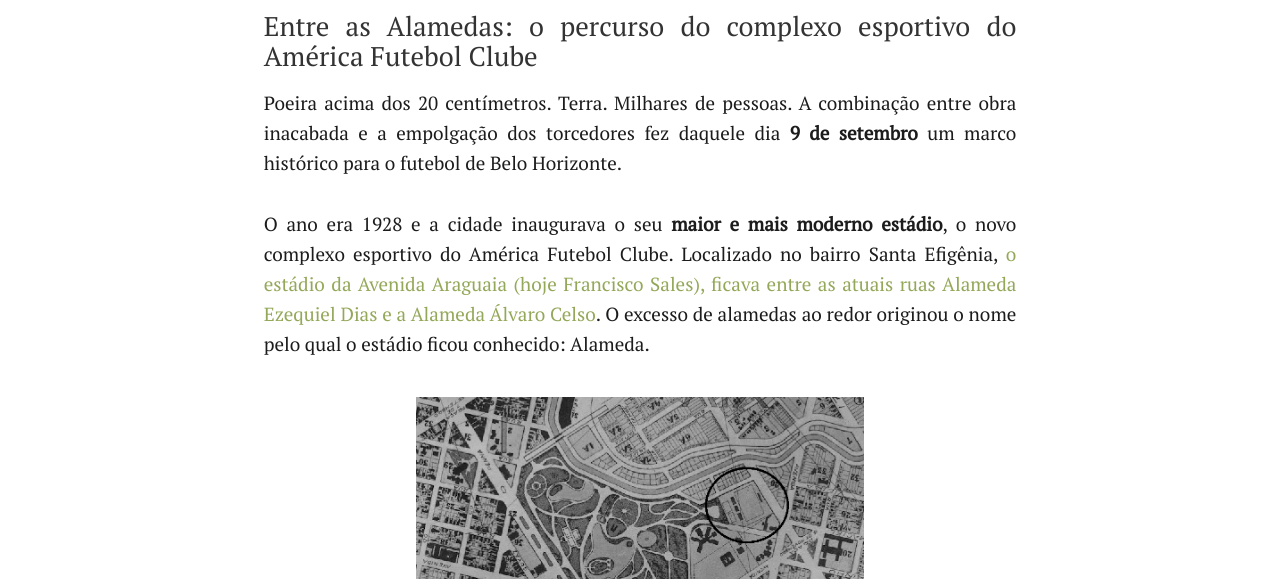
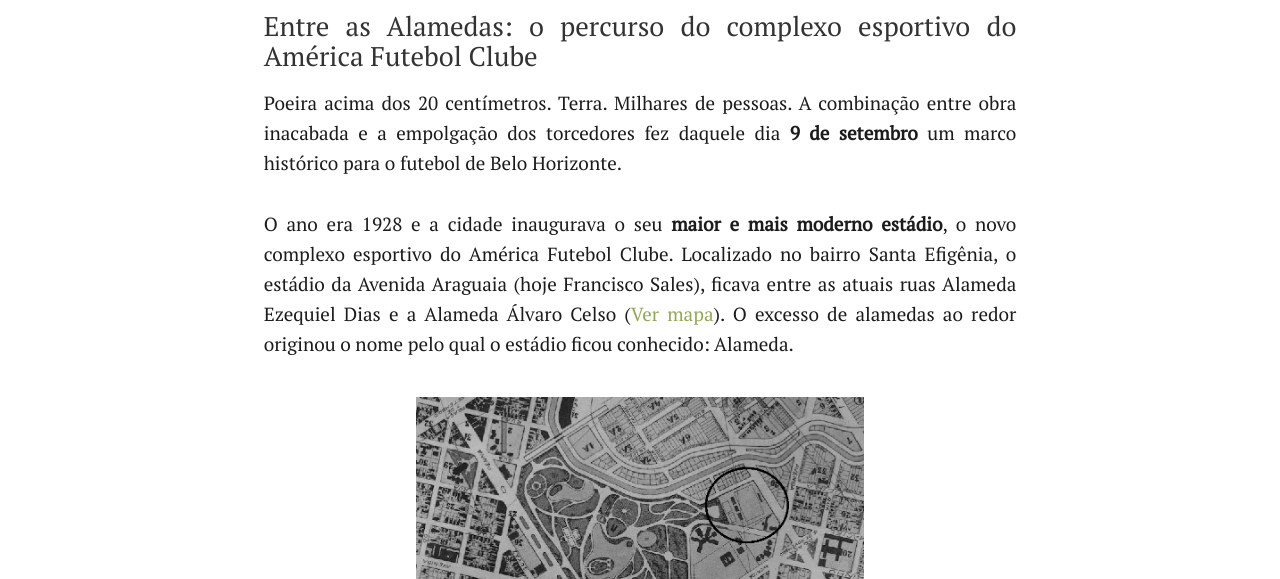
Before and after one commit to lucassf01/lucassf01.github.io, a plain HTML site: page alameda.html in a window 1280 px wide. Shown: the part 221-800 px from the top of the page. Drawn offline with nearby package versions, Linux system fonts and the light colour scheme.

Commit message:
Update alameda.html

```diff
--- a/alameda.html
+++ b/alameda.html
@@ -76,7 +76,7 @@
         <h3 class="subtitulo">Entre as Alamedas: o percurso do complexo esportivo do América Futebol Clube</h3>
         <p class="texto">
         Poeira acima dos 20 centímetros. Terra. Milhares de pessoas. A combinação entre obra inacabada e a empolgação dos torcedores fez daquele dia <b>9 de setembro</b> um marco histórico para o futebol de Belo Horizonte.</p>
-        <p class="texto">O ano era 1928 e a cidade inaugurava o seu <b>maior e mais moderno estádio</b>, o novo complexo esportivo do América Futebol Clube. Localizado no bairro Santa Efigênia, <a href="mapa.html" target="_blank">o estádio da Avenida Araguaia (hoje Francisco Sales), ficava entre as atuais ruas Alameda Ezequiel Dias e a Alameda Álvaro Celso</a>. O excesso de alamedas ao redor originou o nome pelo qual o estádio ficou conhecido: Alameda. </p>
+        <p class="texto">O ano era 1928 e a cidade inaugurava o seu <b>maior e mais moderno estádio</b>, o novo complexo esportivo do América Futebol Clube. Localizado no bairro Santa Efigênia, o estádio da Avenida Araguaia (hoje Francisco Sales), ficava entre as atuais ruas Alameda Ezequiel Dias e a Alameda Álvaro Celso (<a href="mapa.html" target="_blank">Ver mapa</a>). O excesso de alamedas ao redor originou o nome pelo qual o estádio ficou conhecido: Alameda. </p>
         <br><figure style="text-align:center;">
               <img src="img/planta-cadastral-28.jpg" width="50%" height=""><br><br>
               <figcaption style="font-size:15px"> Estádio Alameda na planta cadastral de BH – 1928. Fonte: Arquivo
```
